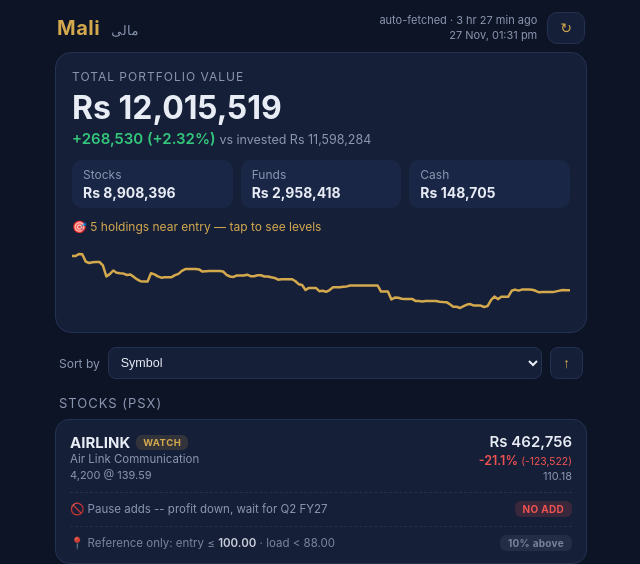
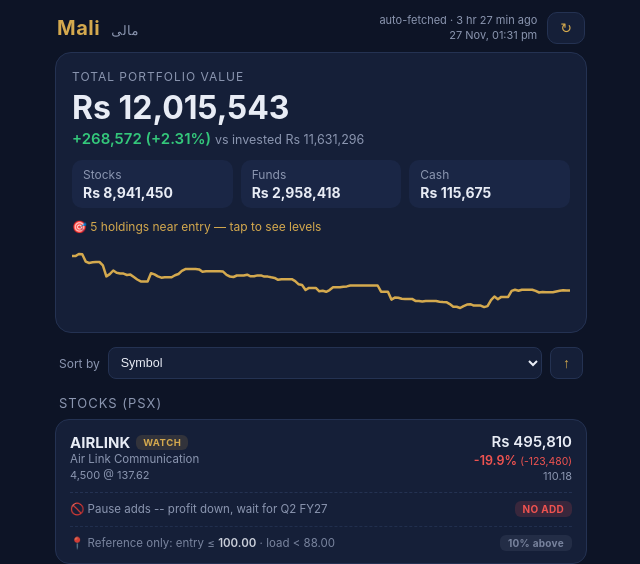
Before and after one commit to brianestimastersllc-coder/Mali, a plain HTML site: page index.html in a window 1280 px wide. Shown: the top 564 px of the page, 319-959 px from the left. Drawn offline with Linux system fonts and the light colour scheme.

Commit message:
Sync: AIRLINK +300 @110.10, cash 115,675
Co-Authored-By: Claude Sonnet 5.5 <noreply@anthropic.com>

```diff
--- a/index.html
+++ b/index.html
@@ -246,7 +246,7 @@ const DEFAULT_HOLDINGS = {
     { sym:'FABL',    name:'Faysal Bank',               qty:7000, avg:70.93 },
     { sym:'NATF',    name:'National Foods',            qty:3900, avg:345.77 },
     { sym:'GLAXO',   name:'GlaxoSmithKline Pakistan',  qty:2000, avg:348.06 },
-    { sym:'AIRLINK', name:'Air Link Communication',    qty:4200, avg:139.59 },
+    { sym:'AIRLINK', name:'Air Link Communication',    qty:4500, avg:137.62 },
     { sym:'AVN',     name:'Avanceon',                  qty:7500, avg:27.45 },
     { sym:'MEBL',    name:'Meezan Bank',               qty:900,   avg:363.80 },
     { sym:'EFERT',   name:'Engro Fertilizers',         qty:3000,  avg:196.99 },
@@ -267,12 +267,12 @@ const DEFAULT_HOLDINGS = {
     { sym:'AICF',    name:'Al-Ameen Islamic Cash Fund',       qty:2944.20,  avg:102.70 },
     { sym:'MICF',    name:'Mahaana Islamic Cash Fund',        qty:3693.15,  avg:108.31 }
   ],
-  cash: 148705
+  cash: 115675
 };
 
 // Bump HOLD_VERSION whenever DEFAULT_HOLDINGS is re-synced from the broker; devices with an older
 // stamp drop their saved copy and adopt the new defaults (otherwise a Settings save would pin old numbers forever).
-const HOLD_VERSION = '2026-11-23';
+const HOLD_VERSION = '2026-11-27';
 try {
   if (localStorage.getItem('mali-hold-version') !== HOLD_VERSION) {
     localStorage.removeItem(LS_HOLD);
--- a/sw.js
+++ b/sw.js
@@ -1,4 +1,4 @@
-const CACHE = 'mali-v18';
+const CACHE = 'mali-v19';
 const ASSETS = ['./', './index.html', './manifest.webmanifest', './icon-180.png', './icon-512.png'];
 
 self.addEventListener('install', e => {
```
